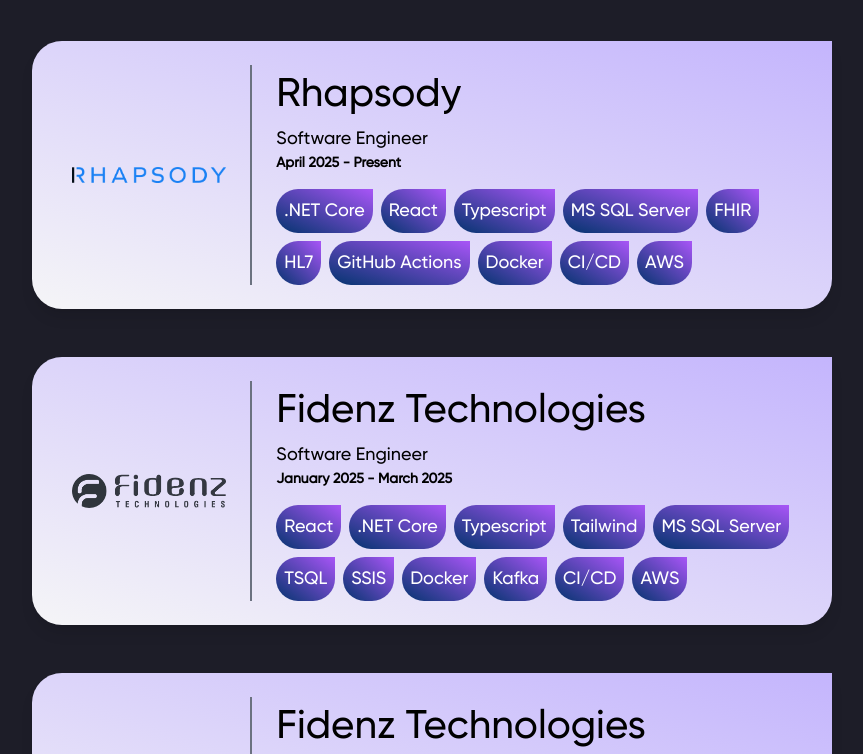
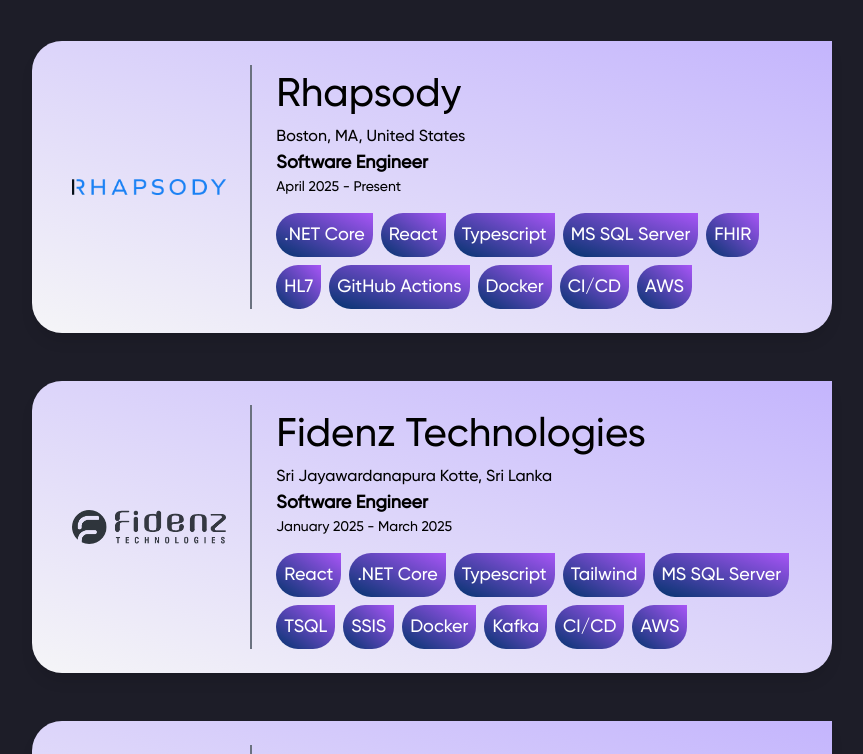
Before and after one commit to PraveenChamod/Portfolio, a React (Create React App) app: page / in a window 1280 px wide. Shown: the part 1089-1843 px from the top of the page, without its empty margins (208-1071 px from the left). Built offline with nearby package versions, Linux system fonts and the light colour scheme.

Commit message:
Modify ui lists.

```diff
--- a/src/consts/uiLists.ts
+++ b/src/consts/uiLists.ts
@@ -13,6 +13,7 @@
     logo: RhapsodyLogo,
     link: "https://rhapsody.health/",
     position: "Software Engineer",
+    location: "Boston, MA, United States",
     duration: "April 2025 - Present",
     skills: [".NET Core", "React", "Typescript", "MS SQL Server", "FHIR", "HL7", "GitHub Actions", "Docker", "CI/CD", "AWS"],
   },
@@ -21,6 +22,7 @@
     logo: FidenzLogo,
     link: "https://fidenz.com/",
     position: "Software Engineer",
+    location: "Sri Jayawardanapura Kotte, Sri Lanka",
     duration: "January 2025 - March 2025",
     skills: ["React", ".NET Core", "Typescript", "Tailwind", "MS SQL Server", "TSQL", "SSIS", "Docker", "Kafka", "CI/CD", "AWS"],
   },
@@ -29,6 +31,7 @@
     logo: FidenzLogo,
     link: "https://fidenz.com/",
     position: "Associate Software Engineer",
+    location: "Sri Jayawardanapura Kotte, Sri Lanka",
     duration: "November 2023 - December 2024",
     skills: ["React", ".NET Core", "Typescript", "Tailwind", "MS SQL Server", "SSIS", "Docker", "Kafka", "AWS"],
   },
@@ -37,6 +40,7 @@
     logo: FidenzLogo,
     link: "https://fidenz.com/",
     position: "Trainee Software Engineer",
+    location: "Sri Jayawardanapura Kotte, Sri Lanka",
     duration: "September 2023 - November 2023",
     skills: [
       "React",
--- a/src/features/about/index.tsx
+++ b/src/features/about/index.tsx
@@ -37,8 +37,9 @@
                 <p className="text-[30px] sm:text-[40px] md:text-[40px] lg:text-[40px] text-black">
                   {experience.company}
                 </p>
-                <p className="text-lg text-black">{experience.position}</p>
-                <p className="text-sm font-bold text-black">
+                <p className="text-md text-black">{experience.location}</p>
+                <p className="text-lg font-bold text-black">{experience.position}</p>
+                <p className="text-sm text-black">
                   {experience.duration}
                 </p>
                 <div className="mt-4 flex flex-wrap gap-2">
```
